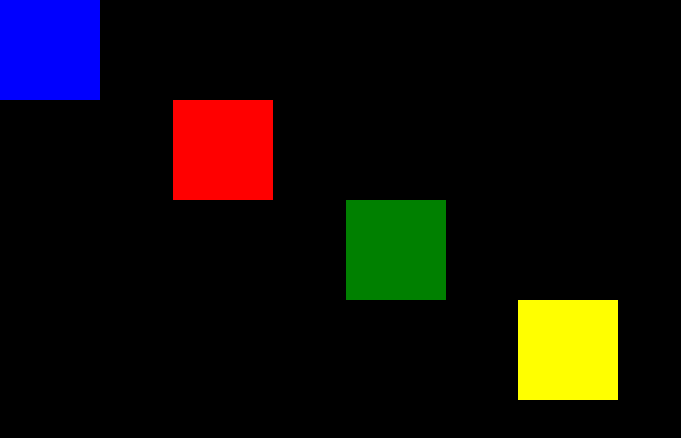
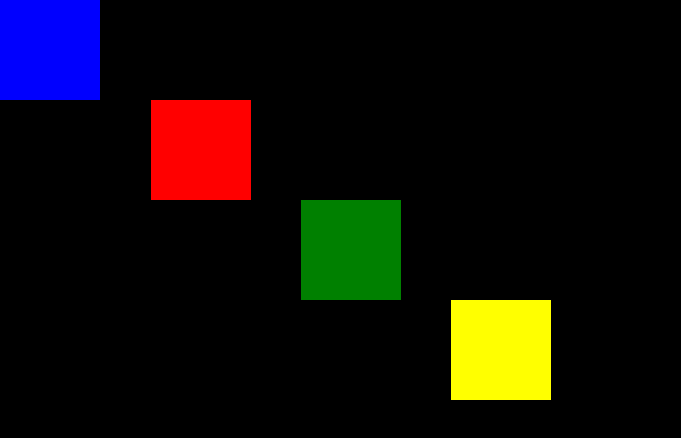
Before and after one commit to kajaljaiswal123/no4, a plain HTML site: page index.html in a window 1280 px wide. Shown: the whole page, without its empty margins (0-681 px from the left). Drawn offline with Linux system fonts and the light colour scheme.

Commit message:
second commit

```diff
--- a/style.css
+++ b/style.css
@@ -11,17 +11,17 @@ body{
     background-color: red;
     padding: 50px;
     margin-right: 100%;
-    margin-left: 13.5%;
+    margin-left: 11.8%;
 }
 .line3{
     background-color: green;
     padding: 50px;
     margin-right: 100%;
-    margin-left: 27%;
+    margin-left: 23.5%;
 }
 .line4{
     background-color: yellow;
     padding: 50px;
     margin-right: 100%;
-    margin-left: 40.5%;
+    margin-left: 35.2%;
 }
```
